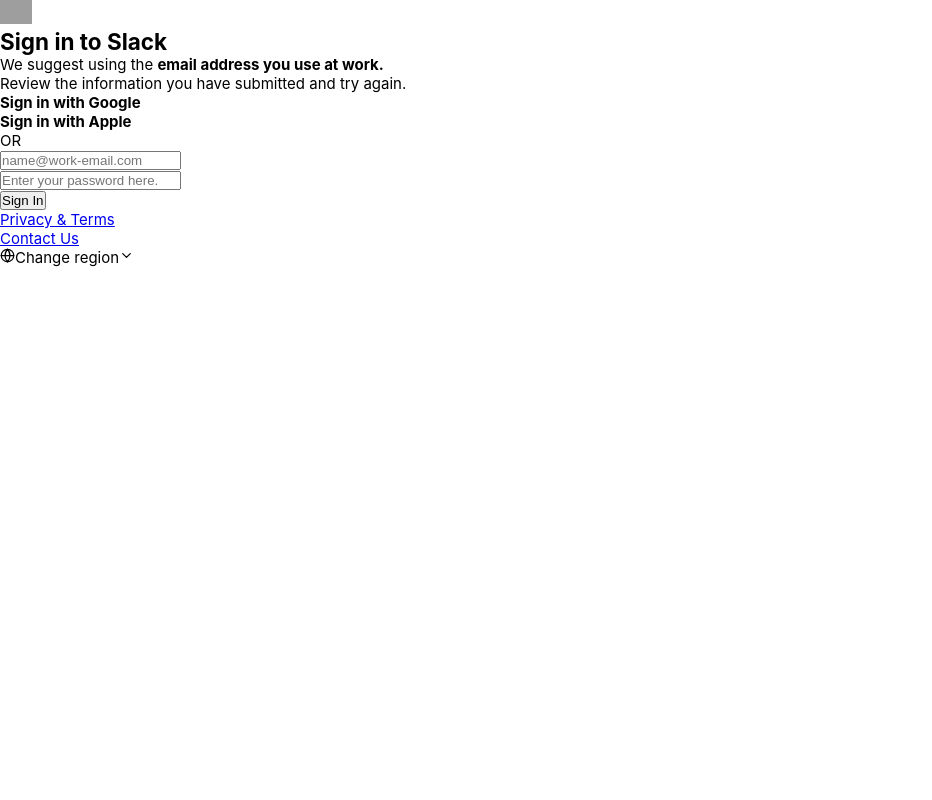
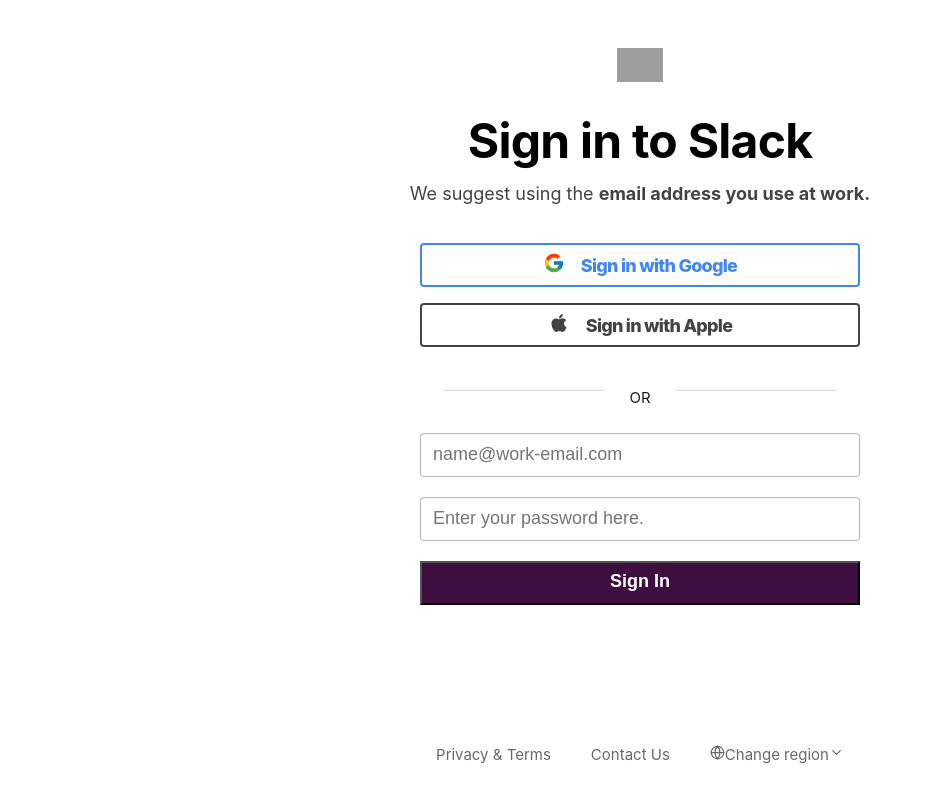
Before and after one commit to abalos-elle/slack-clone, a React (Create React App) app: page / in a window 1280 px wide. Shown: the whole page, without its empty margins (0-932 px from the left). Built offline with nearby package versions, Linux system fonts and the light colour scheme; no server answers; grey boxes are pictures that could not be loaded.

Commit message:
updated with styling for login and register pages

```diff
--- a/src/App.css
+++ b/src/App.css
@@ -1,5 +1,200 @@
 @import url("https://fonts.googleapis.com/css2?family=Lato:wght@300;400;700;900&display=swap");
 @import url("https://fonts.googleapis.com/css2?family=Lato:wght@300;400;700;900&display=swap");
+.auth {
+  width: 100vw;
+  height: 100vh;
+  display: flex;
+  flex-direction: column;
+  align-items: center;
+}
+
+.auth-header {
+  margin-top: 48px;
+  display: flex;
+  flex-direction: column;
+  align-items: center;
+}
+.auth-header h1 {
+  margin-top: 32px;
+  letter-spacing: -0.75px;
+  margin-bottom: 10px;
+  font-size: 48px;
+  line-height: 46px;
+  text-align: center;
+  font-weight: 700px;
+}
+.auth-header p {
+  margin-top: 16px;
+  color: #454245;
+  font-size: 18px;
+  line-height: 27px;
+  text-align: center;
+}
+.auth-header .slack-logo-auth {
+  height: 34px;
+  width: auto;
+}
+
+.login-btns-container {
+  width: 440px;
+  display: flex;
+  flex-direction: column;
+  margin: 36px 12px 12px 12px;
+}
+.login-btns-container .login-google, .login-btns-container .login-apple {
+  margin-bottom: 16px;
+  width: 100%;
+  padding: 4px;
+  border-radius: 4px;
+}
+.login-btns-container .login-google {
+  height: 44px;
+  min-width: 96px;
+  display: flex;
+  justify-content: center;
+  align-items: center;
+  border: 2px solid #4285f4;
+  background-color: #ffffff;
+  color: #4285f4;
+  font-size: 18px;
+  font-weight: 800;
+  letter-spacing: -0.75px;
+}
+.login-btns-container .login-apple {
+  height: 44px;
+  min-width: 96px;
+  display: flex;
+  justify-content: center;
+  align-items: center;
+  border: 2px solid #454245;
+  background-color: #ffffff;
+  color: #454245;
+  font-size: 18px;
+  font-weight: 800;
+  letter-spacing: -0.75px;
+}
+.login-btns-container .login-icon {
+  font-size: 22px;
+  padding-right: 16px;
+}
+
+.login-divider {
+  margin: 24px 0;
+  display: flex;
+  align-items: center;
+  color: #1d1c1d;
+}
+.login-divider .login-divider-line {
+  display: block;
+  unicode-bidi: -webkit-isolate;
+  unicode-bidi: -moz-isolate;
+  unicode-bidi: isolate;
+  -webkit-margin-before: 0.5em;
+          margin-block-start: 0.5em;
+  -webkit-margin-after: 0.5em;
+          margin-block-end: 0.5em;
+  -webkit-margin-start: auto;
+          margin-inline-start: auto;
+  -webkit-margin-end: auto;
+          margin-inline-end: auto;
+  overflow: hidden;
+  flex-grow: 1;
+  margin: 0 24px;
+  border: none;
+  border-top: 1px solid #ddd;
+  clear: both;
+  margin-bottom: 16px;
+}
+.login-divider .login-divider-or {
+  font-size: 15px;
+  font-weight: initial;
+  color: #1d1c1d;
+  line-height: 1.46668;
+}
+
+.input-auth {
+  width: 100%;
+  padding: 11px 12px 13px;
+  height: 44px;
+  font-size: 18px;
+  line-height: 1.33333333;
+  border-radius: 4px;
+  border: 1px solid rgba(29, 28, 29, 0.3);
+  transition: border 80ms ease-out, box-shadow 80ms ease-out;
+  box-sizing: border-box;
+  margin: 0 0 20px;
+}
+
+.auth-button {
+  color: #ffffff;
+  background-color: #3f0e40;
+  font-size: 18px;
+  font-weight: 900;
+  height: 44px;
+  min-width: 96px;
+  padding: 0 16px 3px;
+  margin-bottom: 20px;
+  width: 100%;
+}
+
+.reg-form {
+  margin: 36px 12px 12px 12px;
+}
+
+.reg-checkbox {
+  cursor: pointer;
+  display: flex;
+  align-items: baseline;
+  vertical-align: middle;
+  margin-bottom: 4px;
+  font-weight: 400;
+  font-size: 15px;
+}
+.reg-checkbox .label-regcheckbox {
+  margin-left: 16px;
+}
+
+.reg-terms {
+  margin-top: 24px;
+  line-height: 1.46668;
+  font-weight: initial;
+  color: #696969;
+  text-decoration: none;
+  cursor: pointer;
+}
+.reg-terms a, .reg-terms a:active {
+  color: #696969;
+  text-decoration: none;
+}
+.reg-terms a:hover {
+  color: #4285f4;
+  text-decoration: underline;
+}
+
+.auth-footer {
+  width: 100%;
+  position: absolute;
+  bottom: 36px;
+  display: flex;
+  justify-content: center;
+  align-content: center;
+  text-align: center;
+  color: #696969;
+  text-decoration: none;
+  cursor: pointer;
+}
+.auth-footer .change-region, .auth-footer a, .auth-footer a:active {
+  color: #696969;
+  text-decoration: none;
+}
+.auth-footer .change-region:hover, .auth-footer a:hover {
+  color: #4285f4;
+  text-decoration: underline;
+}
+.auth-footer div {
+  padding: 0 20px;
+}
+
 .modal-backdrop {
   width: 100%;
   height: 100%;
@@ -13,15 +208,8 @@
   margin: 120px auto;
   padding: 12px 24px 24px 24px;
   max-width: 520px;
-  display: -webkit-box;
-  display: -ms-flexbox;
   display: flex;
-  -webkit-box-orient: vertical;
-  -webkit-box-direction: normal;
-      -ms-flex-direction: column;
   flex-direction: column;
-  -webkit-box-pack: center;
-      -ms-flex-pack: center;
   justify-content: center;
   background-color: #ffffff;
   border-radius: 12px;
@@ -29,14 +217,8 @@
 
 .modal-header-title {
   margin-bottom: 20px;
-  display: -webkit-box;
-  display: -ms-flexbox;
   display: flex;
-  -webkit-box-pack: justify;
-      -ms-flex-pack: justify;
   justify-content: space-between;
-  -webkit-box-align: center;
-      -ms-flex-align: center;
   align-items: center;
   font-size: 32px;
 }
@@ -60,57 +242,39 @@
 }
 
 .messages-container {
-  display: -ms-grid;
   display: grid;
-  -ms-grid-rows: 50px 50px 1fr 104px;
   grid-template-rows: 50px 50px 1fr 104px;
-  -ms-grid-column: 2;
-  -ms-grid-column-span: 1;
-  grid-column: 2 / 3;
+  grid-column: 2/3;
   height: 100%;
   color: #1d1c1d;
   background-color: whitesmoke;
 }
-
 .messages-container div {
   padding: 10px 20px;
 }
 
 .messages-scroll-container {
   height: 530px;
-  display: -webkit-box;
-  display: -ms-flexbox;
   display: flex;
-  -webkit-box-orient: vertical;
-  -webkit-box-direction: reverse;
-      -ms-flex-direction: column-reverse;
   flex-direction: column-reverse;
   overflow-y: scroll;
   margin-top: 5px;
-  -ms-grid-row: 2;
-  -ms-grid-row-span: 1;
-  grid-row: 2 / 3;
+  grid-row: 2/3;
 }
 
 .send-message-input {
   background-color: #ffffff;
-  display: -ms-grid;
   display: grid;
-  -ms-grid-columns: 1fr 60px;
   grid-template-columns: 1fr 60px;
-  -ms-grid-rows: 1fr;
   grid-template-rows: 1fr;
   width: 100%;
   height: 80px;
-  -webkit-box-align: center;
-      -ms-flex-align: center;
   align-items: center;
   padding: 8px 12px;
   border: solid 1px #bebebe;
   border-radius: 10px;
   font-size: 1.2rem;
 }
-
 .send-message-input textarea {
   padding: 5px 5px;
   font-size: 1rem;
@@ -119,17 +283,12 @@
   height: 100%;
   border: none;
 }
-
 .send-message-input textarea:focus {
   outline: none;
 }
 
 .send-message-buttons-container {
-  display: -webkit-box;
-  display: -ms-flexbox;
   display: flex;
-  -webkit-box-pack: end;
-      -ms-flex-pack: end;
   justify-content: flex-end;
 }
 
@@ -138,14 +297,8 @@
   height: 50px;
   padding: 5px 10px;
   font-size: 1.2rem;
-  display: -webkit-box;
-  display: -ms-flexbox;
   display: flex;
-  -webkit-box-align: center;
-      -ms-flex-align: center;
   align-items: center;
-  -webkit-box-pack: center;
-      -ms-flex-pack: center;
   justify-content: center;
   border-radius: 5px;
   border: none;
@@ -159,14 +312,8 @@
   height: 50px;
   padding: 5px 10px;
   font-size: 1.2rem;
-  display: -webkit-box;
-  display: -ms-flexbox;
   display: flex;
-  -webkit-box-align: center;
-      -ms-flex-align: center;
   align-items: center;
-  -webkit-box-pack: center;
-      -ms-flex-pack: center;
   justify-content: center;
   border-radius: 5px;
   border: none;
@@ -175,8 +322,6 @@
 }
 
 .message-container {
-  display: -webkit-box;
-  display: -ms-flexbox;
   display: flex;
   width: 100%;
 }
@@ -188,15 +333,8 @@
 }
 
 .message-headers {
-  display: -webkit-box;
-  display: -ms-flexbox;
   display: flex;
-  -webkit-box-orient: horizontal;
-  -webkit-box-direction: normal;
-      -ms-flex-direction: row;
   flex-direction: row;
-  -webkit-box-align: baseline;
-      -ms-flex-align: baseline;
   align-items: baseline;
 }
 
@@ -230,15 +368,8 @@
   color: #6f6f6f;
   height: 52px;
   border-bottom: 1px solid #1d1c1d50;
-  display: -webkit-box;
-  display: -ms-flexbox;
   display: flex;
-  -webkit-box-orient: horizontal;
-  -webkit-box-direction: normal;
-      -ms-flex-direction: row;
   flex-direction: row;
-  -webkit-box-align: center;
-      -ms-flex-align: center;
   align-items: center;
 }
 
@@ -249,12 +380,10 @@
   display: block !important;
   left: 310px !important;
 }
-
 .messages-searchbar ul {
   background-color: #ffffff !important;
   border: 1px solid #1d1c1d50;
   border-radius: 10px;
-  -webkit-box-shadow: 3px 3px 20px 0px #1d1c1d50;
   box-shadow: 3px 3px 20px 0px #1d1c1d50;
   position: absolute !important;
   top: 1.9em;
@@ -264,11 +393,9 @@
   height: 15em;
   width: 75em;
 }
-
 .messages-searchbar ul li {
   padding: 10px !important;
 }
-
 .messages-searchbar input {
   position: absolute !important;
   top: -0.6em;
@@ -276,7 +403,6 @@
   border: transparent !important;
   padding: 5px;
 }
-
 .messages-searchbar input:focus {
   outline: none;
 }
@@ -285,23 +411,16 @@
   width: 100%;
   height: 100%;
   padding: 10px 20px;
-  display: -ms-grid;
   display: grid;
-  -ms-grid-column: 2;
-  -ms-grid-column-span: 1;
-  grid-column: 2 / 3;
-  -ms-grid-rows: 320px calc(100% - ($channel-header + $channel-textinput) $channel-textinput);
+  grid-column: 2/3;
   grid-template-rows: 320px calc(100% - ($channel-header + $channel-textinput) $channel-textinput);
 }
 
 .main-container {
   width: 100vw;
   height: 100vh;
-  display: -ms-grid;
   display: grid;
-  -ms-grid-rows: 40px 1fr;
   grid-template-rows: 40px 1fr;
-  -ms-grid-columns: 260px 1fr;
   grid-template-columns: 260px 1fr;
   color: #1d1c1d;
   font-family: "Lato", sans-serif;
@@ -309,29 +428,16 @@
 
 .searchbar-container {
   color: #ffffff;
-  display: -webkit-box;
-  display: -ms-flexbox;
   display: flex;
-  -ms-grid-row: 1;
-  -ms-grid-row-span: 1;
-  grid-row: 1 / 2;
-  -ms-grid-column: 1;
-  -ms-grid-column-span: 2;
-  grid-column: 1 / 3;
+  grid-row: 1/2;
+  grid-column: 1/3;
   background-color: #350d36;
 }
 
 .sidebar-container {
-  display: -webkit-box;
-  display: -ms-flexbox;
   display: flex;
-  -webkit-box-orient: vertical;
-  -webkit-box-direction: normal;
-      -ms-flex-direction: column;
   flex-direction: column;
-  -ms-grid-column: 1;
-  -ms-grid-column-span: 1;
-  grid-column: 1 / 2;
+  grid-column: 1/2;
   height: 100%;
   background-color: #3f0e40;
   border: 1px solid #ffffff10;
@@ -341,18 +447,9 @@
   height: 50px;
   width: 100%;
   padding: 0 16px;
-  display: -webkit-box;
-  display: -ms-flexbox;
   display: flex;
-  -webkit-box-orient: horizontal;
-  -webkit-box-direction: normal;
-      -ms-flex-direction: row;
   flex-direction: row;
-  -webkit-box-align: center;
-      -ms-flex-align: center;
   align-items: center;
-  -webkit-box-pack: justify;
-      -ms-flex-pack: justify;
   justify-content: space-between;
 }
 
@@ -366,14 +463,8 @@
 }
 
 .compose-button {
-  display: -webkit-box;
-  display: -ms-flexbox;
   display: flex;
-  -webkit-box-align: center;
-      -ms-flex-align: center;
   align-items: center;
-  -webkit-box-pack: center;
-      -ms-flex-pack: center;
   justify-content: center;
   height: 34px;
   width: 34px;
@@ -389,27 +480,17 @@
   height: 100%;
   font-weight: 300;
   padding: 10px 0px;
-  display: -webkit-box;
-  display: -ms-flexbox;
   display: flex;
-  -webkit-box-orient: vertical;
-  -webkit-box-direction: normal;
-      -ms-flex-direction: column;
   flex-direction: column;
   border: 1px solid #ffffff10;
 }
 
 .menu-options {
   padding: 0 16px;
-  display: -webkit-box;
-  display: -ms-flexbox;
   display: flex;
-  -webkit-box-align: center;
-      -ms-flex-align: center;
   align-items: center;
   line-height: 2;
 }
-
 .menu-options span {
   padding-left: 8px;
 }
@@ -418,15 +499,10 @@
 .direct-messages-dropdown-header {
   width: 100%;
   padding: 10px 16px;
-  display: -webkit-box;
-  display: -ms-flexbox;
   display: flex;
-  -webkit-box-align: center;
-      -ms-flex-align: center;
   align-items: center;
   line-height: 2;
 }
-
 .channels-dropdown-header span,
 .direct-messages-dropdown-header span {
   width: 65%;
@@ -435,14 +511,8 @@
 
 .sidebar-add-icon {
   width: 30%;
-  display: -webkit-box;
-  display: -ms-flexbox;
   display: flex;
-  -webkit-box-pack: right;
-      -ms-flex-pack: right;
   justify-content: right;
-  -webkit-box-align: center;
-      -ms-flex-align: center;
   align-items: center;
   cursor: pointer;
 }
@@ -451,24 +521,17 @@
 .direct-messages {
   list-style: none;
 }
-
 .channels li,
 .direct-messages li {
   padding: 0 29px;
-  display: -webkit-box;
-  display: -ms-flexbox;
   display: flex;
-  -webkit-box-align: center;
-      -ms-flex-align: center;
   align-items: center;
   line-height: 1.8;
 }
-
 .channels span,
 .direct-messages span {
   padding-left: 8px;
 }
-
 .channels img,
 .direct-messages img {
   height: 20px;
@@ -502,12 +565,7 @@
 .Error-page-container {
   width: 100vw;
   height: 100vh;
-  display: -webkit-box;
-  display: -ms-flexbox;
   display: flex;
-  -webkit-box-orient: vertical;
-  -webkit-box-direction: normal;
-      -ms-flex-direction: column;
   flex-direction: column;
 }
 
@@ -521,11 +579,7 @@
   height: 72%;
   background: url(https://a.slack-edge.com/80588/img/404/marrakesh-meadow-80.jpg) fixed center;
   background-size: cover;
-  display: -webkit-box;
-  display: -ms-flexbox;
   display: flex;
-  -webkit-box-pack: center;
-      -ms-flex-pack: center;
   justify-content: center;
 }
 
@@ -537,15 +591,8 @@
   padding: 24px;
   background-color: #ffffff90;
   border-radius: 8px;
-  display: -webkit-box;
-  display: -ms-flexbox;
   display: flex;
-  -webkit-box-orient: vertical;
-  -webkit-box-direction: normal;
-      -ms-flex-direction: column;
   flex-direction: column;
-  -webkit-box-pack: center;
-      -ms-flex-pack: center;
   justify-content: center;
 }
 
@@ -565,5 +612,4 @@
 
 html {
   font-size: 15px;
-}
-/*# sourceMappingURL=App.css.map */
+}/*# sourceMappingURL=App.css.map */
--- a/src/App.scss
+++ b/src/App.scss
@@ -1,4 +1,5 @@
 @import 'guide';
+@import 'auth';
 @import 'home';
 @import 'DefaultErrorPage';
 
--- /dev/null
+++ b/src/_auth.scss
@@ -0,0 +1,212 @@
+.auth {
+    width: 100vw;
+    height: 100vh;
+
+    display: flex;
+    flex-direction: column;
+    align-items: center;
+
+}
+
+.auth-header {
+    margin-top: 48px;
+    display: flex;
+    flex-direction: column;
+    align-items: center;
+
+    h1 {
+        margin-top: 32px;
+        letter-spacing: -0.75px;
+        margin-bottom: 10px;
+        font-size: 48px;
+        line-height: 46px;
+        text-align: center;
+        font-weight: 700px;
+    }
+
+    p {
+        margin-top: 16px;
+        color: #454245;
+        font-size: 18px;
+        line-height: 27px;
+        text-align: center;
+    }
+
+    .slack-logo-auth {
+        height: 34px;
+        width: auto;
+    }
+}
+
+.login-btns-container {
+    width: 440px;
+    display: flex;
+    flex-direction: column;
+    margin: 36px 12px 12px 12px;
+
+    .login-google, .login-apple {
+        margin-bottom: 16px;
+        width: 100%;
+        padding: 4px;
+        border-radius: 4px;
+    }
+
+    .login-google {
+        height: 44px;
+        min-width: 96px;
+        display: flex;
+        justify-content: center;
+        align-items: center;
+
+        border: 2px solid #4285f4;
+        background-color: $white;
+        color: #4285f4;
+        font-size: 18px;
+        font-weight: 800;
+        letter-spacing: -0.75px;
+    }
+
+    .login-apple {
+        height: 44px;
+        min-width: 96px;
+        display: flex;
+        justify-content: center;
+        align-items: center;
+
+        border: 2px solid #454245;
+        background-color: $white;
+        color: #454245;
+        font-size: 18px;
+        font-weight: 800;
+        letter-spacing: -0.75px;
+    }
+
+    .login-icon{
+        font-size: 22px;
+        padding-right: 16px;
+    }
+}
+
+.login-divider {
+    margin: 24px 0;
+    display: flex;
+    align-items: center;
+    color: #1d1c1d;
+
+    .login-divider-line {
+        display: block;
+        unicode-bidi: isolate;
+        margin-block-start: 0.5em;
+        margin-block-end: 0.5em;
+        margin-inline-start: auto;
+        margin-inline-end: auto;
+        overflow: hidden;
+        flex-grow: 1;
+        margin: 0 24px;
+
+        border: none;
+        border-top: 1px solid #ddd;
+        clear: both;
+        margin-bottom: 16px;
+    }
+
+    .login-divider-or {
+        font-size: 15px;
+        font-weight: initial;
+        color: #1d1c1d;
+        line-height: 1.46668;
+    }
+}
+
+.input-auth {
+    width: 100%;
+    padding: 11px 12px 13px;
+    height: 44px;
+    font-size: 18px;
+    line-height: 1.33333333;
+    border-radius: 4px;
+    border: 1px solid rgba(29,28,29,.3);
+    transition: border 80ms ease-out,box-shadow 80ms ease-out;
+    box-sizing: border-box;
+    margin: 0 0 20px;
+}
+
+.auth-button {
+    color: $white;
+    background-color: $purple;
+    font-size: 18px;
+    font-weight: 900;
+    height: 44px;
+    min-width: 96px;
+    padding: 0 16px 3px;
+    margin-bottom: 20px;
+    width: 100%;
+}
+
+.reg-form {
+    margin: 36px 12px 12px 12px;
+}
+
+.reg-checkbox {
+    cursor: pointer;
+    display: flex;
+    align-items: baseline;
+    vertical-align: middle;
+    margin-bottom: 4px;
+    font-weight: 400;
+    font-size: 15px;
+
+    .label-regcheckbox {
+        margin-left: 16px;
+    }
+}
+
+.reg-terms {
+    margin-top: 24px;
+    line-height: 1.46668;
+    font-weight: initial;
+    color: #696969;
+    text-decoration: none;
+    cursor: pointer;
+
+    a, a:active {
+        color: #696969;
+        text-decoration: none;
+
+    }
+
+    a:hover {
+        color: #4285f4;
+        text-decoration: underline;
+    }
+}
+
+.auth-footer {
+    width: 100%;
+    position: absolute;
+    bottom: 36px;
+
+    display: flex;
+    justify-content: center;
+    align-content: center;
+    text-align: center;
+
+    color: #696969;
+    text-decoration: none;
+    cursor: pointer;
+
+    .change-region, a, a:active {
+        color: #696969;
+        text-decoration: none;
+
+    }
+
+    .change-region:hover, a:hover {
+        color: #4285f4;
+        text-decoration: underline;
+    }
+
+    div {
+        padding: 0 20px;
+    }
+}
--- a/src/forms/Login/Login.js
+++ b/src/forms/Login/Login.js
@@ -5,6 +5,8 @@
 import LoginHeader from './LoginComponents/LoginHeader'
 import LoginFooter from './LoginComponents/LoginFooter'
 import Errors from '../../components/Errors/Errors'
+import { FcGoogle } from "react-icons/fc";
+import { AiFillApple } from "react-icons/ai";
 
 function Login({ authenticate }) {
   // Set input & error message states
@@ -72,26 +74,29 @@
   }
 
   return (
-    <>
+    <div className='auth'>
       <LoginHeader />
-      <Errors title="Check your login credentials.">
+      {hasError && <Errors title="Check your login credentials.">
         Review the information you have submitted and try again.
-      </Errors>
-      <div>
-        <div>
-          <h4>Sign in with Google</h4>
+      </Errors>}
+      <div className='login-btns-container'>
+        <div className='login-google'>
+          <div className='login-icon'><FcGoogle /></div>
+          <div>Sign in with Google</div>
         </div>
-        <div>
-          <h4>Sign in with Apple</h4>
+        <div className='login-apple'>
+          <div className='login-icon'><AiFillApple /></div>
+          <div>Sign in with Apple</div>
         </div>
-        <div>
-          <div></div>
-          <div>OR</div>
-          <div></div>
+        <div className='login-divider'>
+          <hr className='login-divider-line'/>
+          <div className='login-divider-or'>OR</div>
+          <hr className='login-divider-line'/>
         </div>
         <form onSubmit={handleSubmit}>
           <div>
             <input
+              className='input-auth'
               type="text"
               name="reg-email"
               id="reg-email"
@@ -104,6 +109,7 @@
           </div>
           <div>
             <input
+              className='input-auth'
               type="password"
               name="setpw"
               id="setpw"
@@ -115,12 +121,15 @@
             ></input>
           </div>
           <div>
-            <button onClick={handleClickSubmit}>Sign In</button>
+            <button className='auth-button'
+            onClick={handleClickSubmit}>
+              Sign In
+              </button>
           </div>
         </form>
       </div>
       <LoginFooter />
-    </>
+    </div>
   )
 }
 
--- a/src/forms/Login/LoginComponents/LoginFooter.js
+++ b/src/forms/Login/LoginComponents/LoginFooter.js
@@ -3,14 +3,14 @@
 
 function LoginFooter() {
   return (
-      <footer className=''>
+      <footer className='auth-footer'>
           <div>
               <a href="https://slack.com/legal">Privacy & Terms</a>
           </div>
           <div>
               <a href="https://slack.com/help/contact">Contact Us</a>
           </div>
-          <div>
+          <div className='change-region'>
               <span><FiGlobe/></span>
               <span>Change region</span>
               <span><FiChevronDown/></span>
--- a/src/forms/Login/LoginComponents/LoginHeader.js
+++ b/src/forms/Login/LoginComponents/LoginHeader.js
@@ -2,12 +2,12 @@
 
 function LoginHeader() {
   return (
-      <header>
+    <header className='auth-header'>
           <div>
-              <img src='https://a.slack-edge.com/bv1-9/slack_logo-ebd02d1.svg' alt='Slack-logo' height='24px'/>
+              <img className='slack-logo-auth' src='https://a.slack-edge.com/bv1-9/slack_logo-ebd02d1.svg' alt='Slack-logo' height='24px'/>
           </div>
           <div>
-              <h2>Sign in to Slack</h2>
+              <h1>Sign in to Slack</h1>
               <p>We suggest using the <strong>email address you use at work.</strong></p>
           </div>
       </header>
--- a/src/forms/Register/RegComponents/RegFooter.js
+++ b/src/forms/Register/RegComponents/RegFooter.js
@@ -3,14 +3,14 @@
 
 function RegFooter() {
   return (
-      <footer>
+      <footer className='auth-footer'>
           <div>
               <a href="https://slack.com/legal">Privacy & Terms</a>
           </div>
           <div>
               <a href="https://slack.com/help/contact">Contact Us</a>
           </div>
-          <div>
+          <div className='change-region'>
               <span><FiGlobe/></span>
               <span>Change region</span>
               <span><FiChevronDown/></span>
--- a/src/forms/Register/RegComponents/RegHeader.js
+++ b/src/forms/Register/RegComponents/RegHeader.js
@@ -2,12 +2,12 @@
 
 function RegHeader() {
   return (
-      <header>
+      <header className='auth-header'>
           <div>
-              <img src='https://a.slack-edge.com/bv1-9/slack_logo-ebd02d1.svg' alt='Slack-logo' height='24px'/>
+              <img className='slack-logo-auth' src='https://a.slack-edge.com/bv1-9/slack_logo-ebd02d1.svg' alt='Slack-logo' height='24px'/>
           </div>
           <div>
-              <h2>Set up your email and passwords.</h2>
+              <h1>Set up your email and passwords.</h1>
               <p>We suggest using the <strong>email address you use at work.</strong></p>
           </div>
       </header>
```
Also changed, not shown: src/components/Users/UserSearchbar/SearchBar.css (+6 -10 lines), src/forms/Register/Register.js (+19 -12 lines), 2 other files (tests, documents, lock files or other folders). Lines whose indentation alone changed are shown as unchanged.
